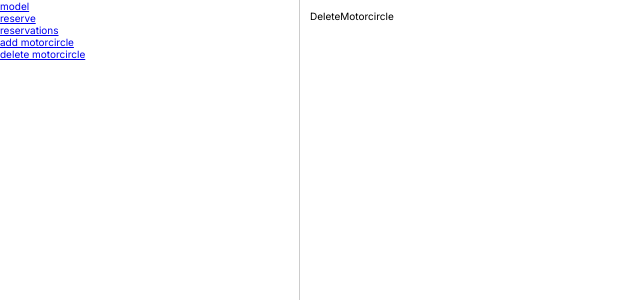
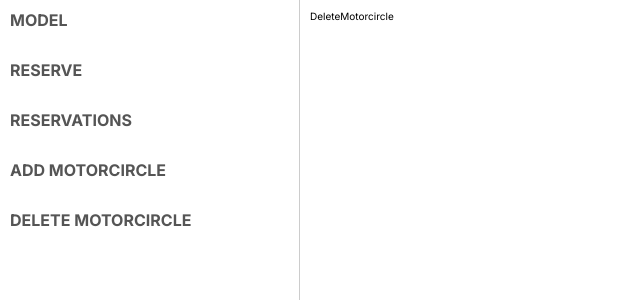
Before and after one commit to zeff96/booking_app, a Next.js app: page /motorcircles/deleteMotorcircle in a window 1280 px wide. Shown: the top 300 px of the page, without its empty margins (0-640 px from the left). Built offline with nearby package versions, Linux system fonts and the light colour scheme; no server answers.

Commit message:
Add css to navbar items

```diff
--- a/app/components/navbar/items.jsx
+++ b/app/components/navbar/items.jsx
@@ -1,4 +1,5 @@
 import Link from "next/link";
+import styles from "./navbar.module.css";
 
 const items = [
   {
@@ -25,10 +26,12 @@ const items = [
 
 export function SideItems() {
   let listItem = items.map((item) => (
-    <li key={item.name}>
-      <Link href={item.path}>{item.name}</Link>
+    <li key={item.name} className={styles["list-item"]}>
+      <Link href={item.path} className={styles["nav-link"]}>
+        {item.name}
+      </Link>
     </li>
   ));
 
-  return <ul>{listItem}</ul>;
+  return <ul className={styles.list}>{listItem}</ul>;
 }
```
